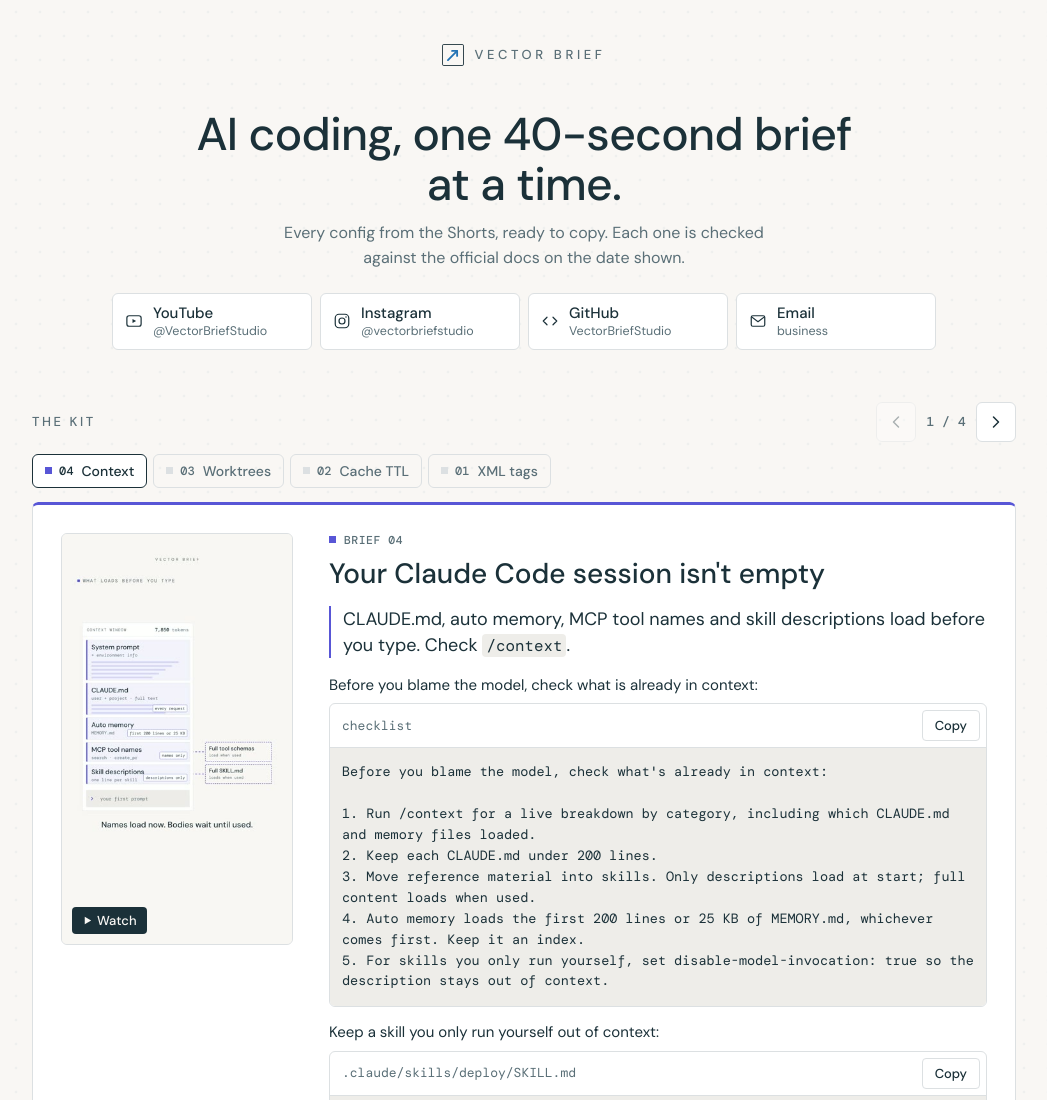
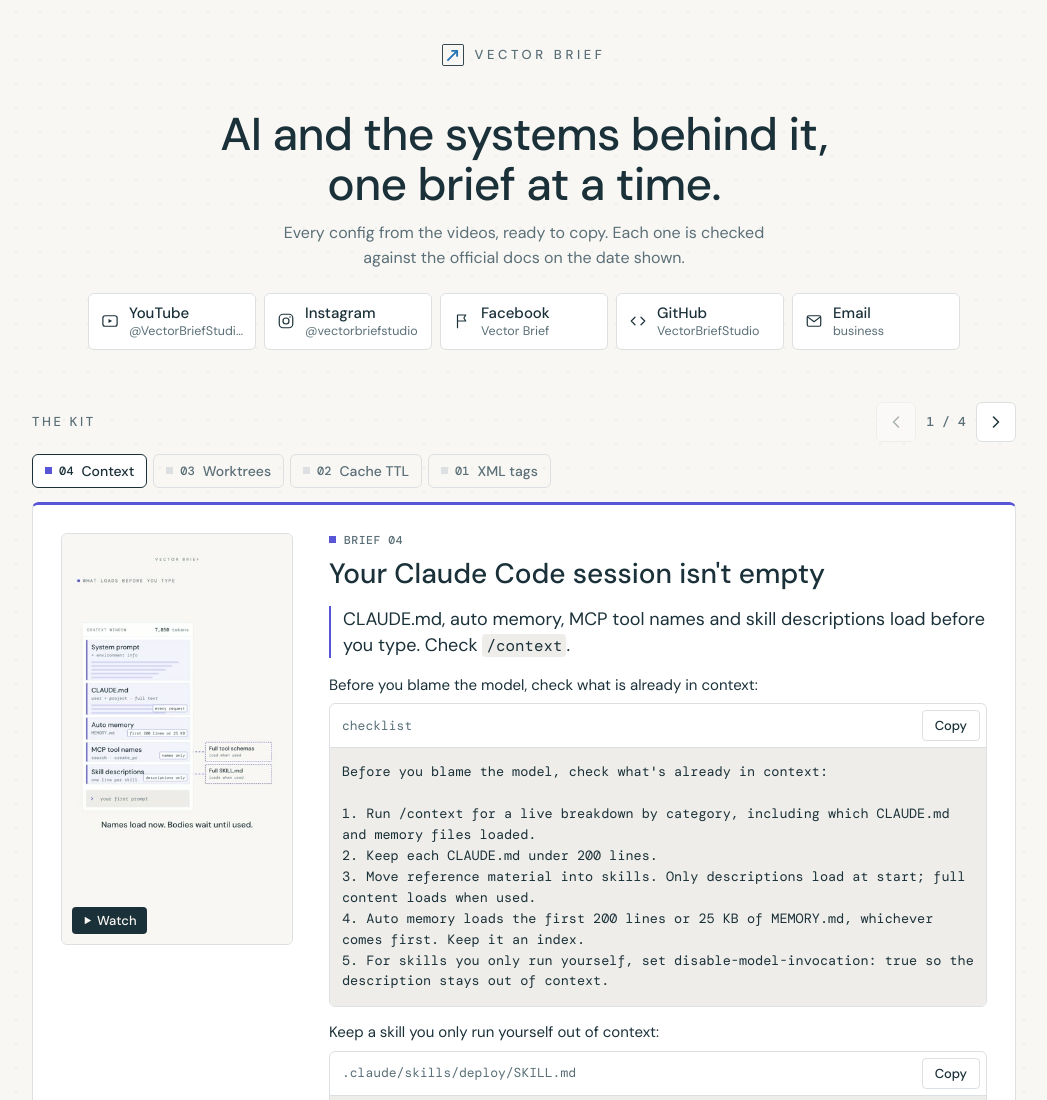
Before and after one commit to VectorBriefStudio/vectorbriefstudio.github.io, a plain HTML site: page index.html in a window 1280 px wide. Shown: the top 1100 px of the page, without its empty margins (116-1163 px from the left). Drawn offline with nearby package versions, Linux system fonts and the light colour scheme.

Commit message:
Drop the video length from the brand copy and add Facebook

```diff
--- a/build.mjs
+++ b/build.mjs
@@ -11,6 +11,7 @@ const ICONS = {
   youtube: '<rect x="2.5" y="5" width="19" height="14" rx="3"/><path d="M10 9.2v5.6l4.8-2.8z" fill="currentColor" stroke="none"/>',
   instagram: '<rect x="3" y="3" width="18" height="18" rx="5"/><circle cx="12" cy="12" r="4"/><circle cx="17.3" cy="6.7" r="1" fill="currentColor" stroke="none"/>',
   github: '<path d="M8 7l-5 5 5 5M16 7l5 5-5 5"/>',
+  facebook: '<path d="M6 21V4M6 4h11l-2.5 4L17 12H6"/>',
   email: '<rect x="3" y="5" width="18" height="14" rx="2"/><path d="M3.5 6.5L12 13l8.5-6.5"/>',
 };
 const icon = (name) => '<svg viewBox="0 0 24 24" fill="none" stroke="currentColor" stroke-width="1.6" stroke-linecap="round" stroke-linejoin="round" aria-hidden="true">' + (ICONS[name] || '') + '</svg>';
--- a/index.html
+++ b/index.html
@@ -4,9 +4,9 @@
 <meta charset="utf-8">
 <meta name="viewport" content="width=device-width, initial-scale=1">
 <title>Vector Brief: copy-paste configs from the Shorts</title>
-<meta name="description" content="40-second briefs on AI coding tools. Every config from the videos, ready to copy, each checked against the official docs.">
+<meta name="description" content="Visual briefs on AI and the systems behind it. Every config from the videos, ready to copy, each checked against the official docs.">
 <meta property="og:title" content="Vector Brief: copy-paste configs from the Shorts">
-<meta property="og:description" content="40-second briefs on AI coding tools. Every config from the videos, ready to copy, each checked against the official docs.">
+<meta property="og:description" content="Visual briefs on AI and the systems behind it. Every config from the videos, ready to copy, each checked against the official docs.">
 <meta property="og:type" content="website">
 <meta property="og:url" content="https://vectorbriefstudio.github.io/">
 <meta property="og:image" content="https://vectorbriefstudio.github.io/og.jpg">
@@ -37,6 +37,7 @@ h1{font-weight:500;font-size:clamp(30px,6vw,46px);line-height:1.08;letter-spacin
 .links b{font-weight:500;font-size:15px;line-height:1.25}
 .links a span{color:var(--muted);font-size:12.5px;line-height:1.3;overflow:hidden;text-overflow:ellipsis;white-space:nowrap}
 .links a:hover{border-color:var(--blue)}
+.links a:last-child:nth-child(odd){grid-column:1 / -1}
 .links svg{width:18px;height:18px}
 .kit-head{display:flex;align-items:center;justify-content:space-between;gap:16px;margin:0 0 12px}
 h2{font-size:13px;letter-spacing:.2em;text-transform:uppercase;color:var(--muted);font-weight:500;margin:0}
@@ -90,7 +91,7 @@ footer p{margin:0 0 8px}
   .top{margin-bottom:44px}
   .hero{margin-bottom:52px}
   .links{display:flex;justify-content:center}
-  .links a{min-width:200px}
+  .links a{min-width:168px}
   .slide{flex-basis:100%;padding:28px;grid-template-columns:232px minmax(0,1fr);grid-template-areas:"poster meta" "poster take" "poster body";grid-template-rows:auto auto 1fr;column-gap:36px;row-gap:16px}
   .slide h3{font-size:28px;line-height:1.15}
   .take{font-size:18px}
@@ -104,11 +105,12 @@ footer p{margin:0 0 8px}
 <main>
   <header class="top"><svg class="mark" viewBox="0 0 96 96" fill="none" aria-hidden="true"><rect x="2" y="2" width="92" height="92" rx="6" stroke="#1B3139" stroke-width="4"/><path d="M26 70 L66 30" stroke="#2272B4" stroke-width="8" stroke-linecap="round"/><path d="M44 30 H66 V52" stroke="#2272B4" stroke-width="8" stroke-linecap="round" stroke-linejoin="round"/></svg><span class="wordmark">Vector Brief</span></header>
   <section class="hero">
-    <h1>AI coding, one <span class="nw">40-second</span> brief at a time.</h1>
-    <p class="lede">Every config from the Shorts, ready to copy. Each one is checked against the official docs on the date shown.</p>
+    <h1>AI and the systems behind it, <span class="nw">one brief</span> at a time.</h1>
+    <p class="lede">Every config from the videos, ready to copy. Each one is checked against the official docs on the date shown.</p>
     <nav class="links" aria-label="Channels">
       <a href="https://www.youtube.com/@VectorBriefStudio"><svg viewBox="0 0 24 24" fill="none" stroke="currentColor" stroke-width="1.6" stroke-linecap="round" stroke-linejoin="round" aria-hidden="true"><rect x="2.5" y="5" width="19" height="14" rx="3"/><path d="M10 9.2v5.6l4.8-2.8z" fill="currentColor" stroke="none"/></svg><b>YouTube</b><span>@VectorBriefStudio</span></a>
       <a href="https://www.instagram.com/vectorbriefstudio/"><svg viewBox="0 0 24 24" fill="none" stroke="currentColor" stroke-width="1.6" stroke-linecap="round" stroke-linejoin="round" aria-hidden="true"><rect x="3" y="3" width="18" height="18" rx="5"/><circle cx="12" cy="12" r="4"/><circle cx="17.3" cy="6.7" r="1" fill="currentColor" stroke="none"/></svg><b>Instagram</b><span>@vectorbriefstudio</span></a>
+      <a href="https://www.facebook.com/profile.php?id=61596500894799"><svg viewBox="0 0 24 24" fill="none" stroke="currentColor" stroke-width="1.6" stroke-linecap="round" stroke-linejoin="round" aria-hidden="true"><path d="M6 21V4M6 4h11l-2.5 4L17 12H6"/></svg><b>Facebook</b><span>Vector Brief</span></a>
       <a href="https://github.com/VectorBriefStudio"><svg viewBox="0 0 24 24" fill="none" stroke="currentColor" stroke-width="1.6" stroke-linecap="round" stroke-linejoin="round" aria-hidden="true"><path d="M8 7l-5 5 5 5M16 7l5 5-5 5"/></svg><b>GitHub</b><span>VectorBriefStudio</span></a>
       <a href="mailto:vectorlogic.yt@gmail.com"><svg viewBox="0 0 24 24" fill="none" stroke="currentColor" stroke-width="1.6" stroke-linecap="round" stroke-linejoin="round" aria-hidden="true"><rect x="3" y="5" width="18" height="14" rx="2"/><path d="M3.5 6.5L12 13l8.5-6.5"/></svg><b>Email</b><span>business</span></a>
     </nav>
```
Also changed, not shown: briefs.json (+7 -1 lines), template.html (+4 -3 lines), 1 other file.
